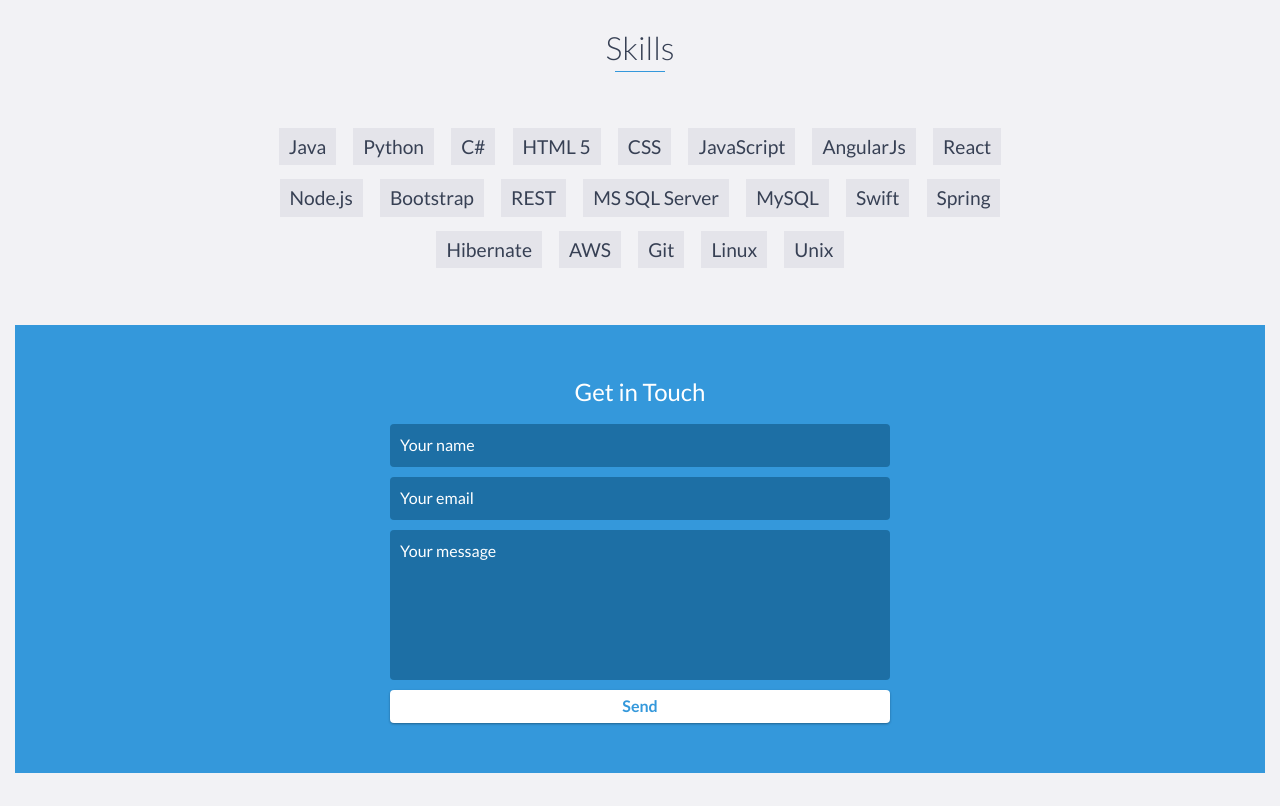
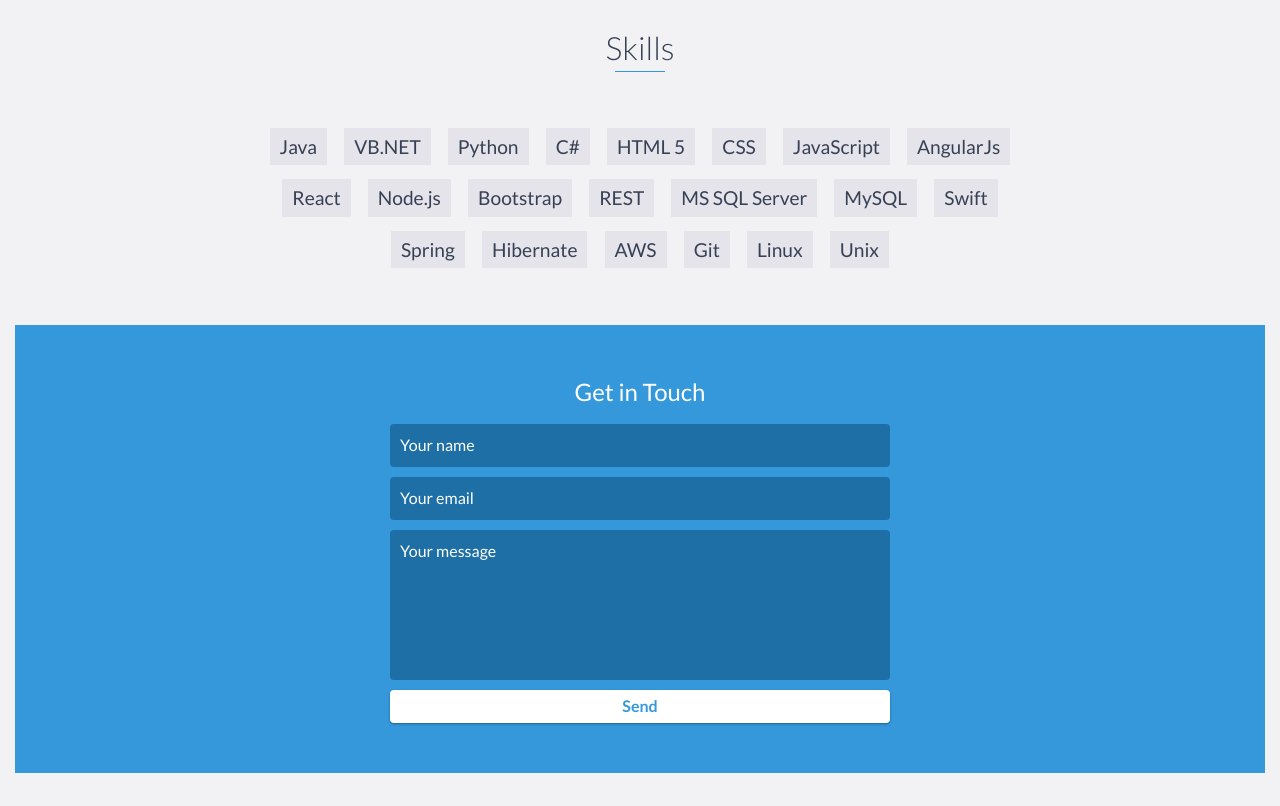
Before and after one commit to ginugat/ginugat.github.io, a website: page index.html in a window 1280 px wide. Shown: the part 4200-5006 px from the top of the page. Drawn offline with nearby package versions, Linux system fonts and the light colour scheme.

Commit message:
Update skills

```diff
--- a/index.html
+++ b/index.html
@@ -289,6 +289,7 @@
         <h2 class="heading">Skills</h2>
         <ul>
             <li>Java</li>
+            <li>VB.NET</li>
             <li>Python</li>
             <li>C#</li>
             <li>HTML 5</li>
```
